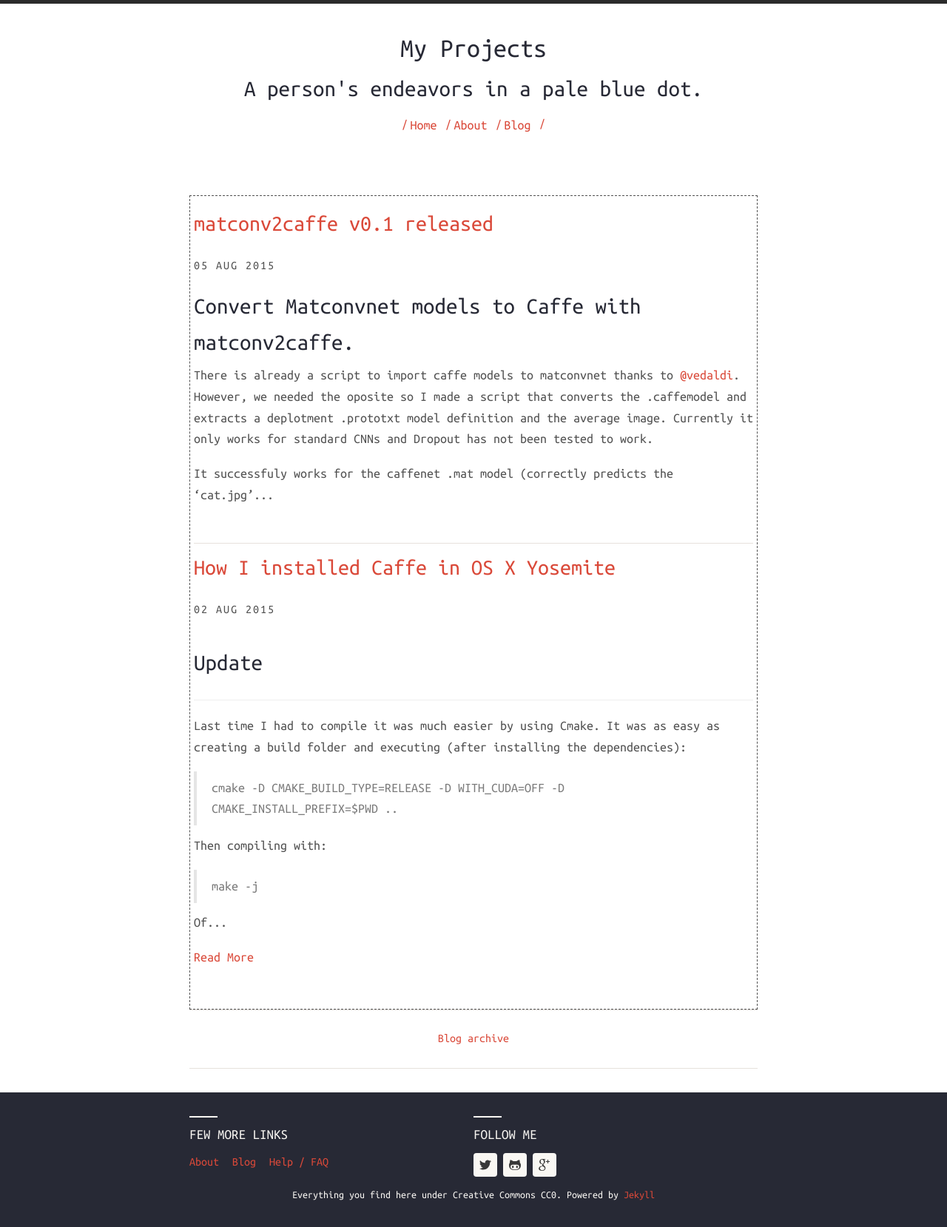
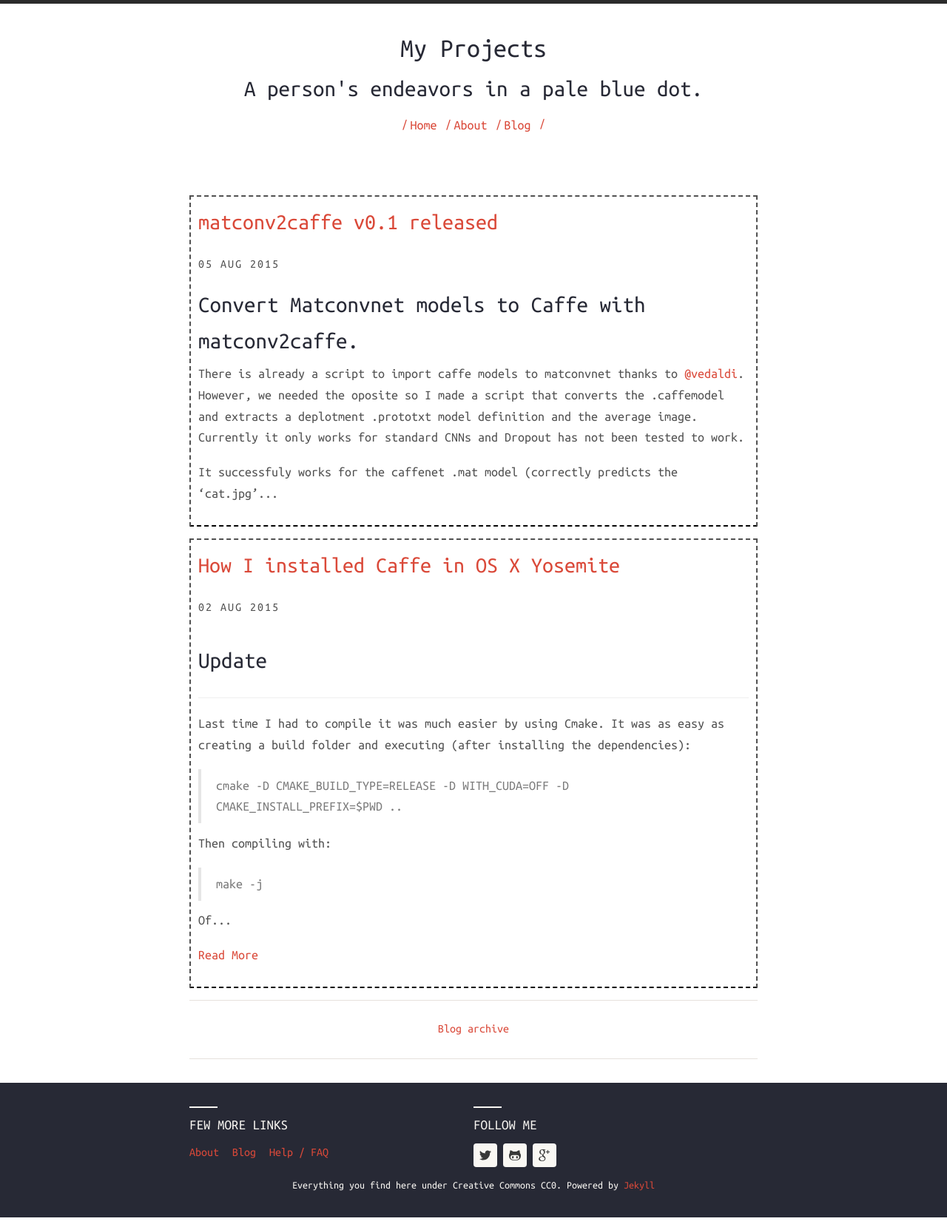
Before and after one commit to prlz77/prlz77.github.io, a Jekyll site: the page built from index.html, in a window 1280 px wide. Shown: the whole page at 74% size. Built offline with Jekyll 4.4.1, drawn with Linux system fonts in a browser that asks for light colours; nearby versions of some CDN libraries.

Commit message:
Border fix

```diff
--- a/assets/css/main.scss
+++ b/assets/css/main.scss
@@ -615,10 +615,6 @@
 --------------------------------- */
 
 div.posts {
-  border-style: dashed;
-  border-width: 1px;
-  padding: 5px;
-
   .div.post {
 
   }
--- a/index.html
+++ b/index.html
@@ -4,7 +4,7 @@
 <div id="home" class="page-content wc-container">
 	<div class="posts">
   		{% for post in site.posts limit:10 %}
-  			<div class="post">
+  			<div class="post" style="  border-style: dashed; border-width: 2px; padding: 10px; border-bottom-color:black;">
     			<h3 class="post-title">
 			      <a href="{{ post.url | prepend: site.baseurl | prepend: site.url }}">
 			        {{ post.title }}
@@ -25,6 +25,7 @@
   				</p>
           {% endif %}
   			</div>
+        <br>
   		{% endfor %}
 	</div>
 	<div class="post-footer">
```
